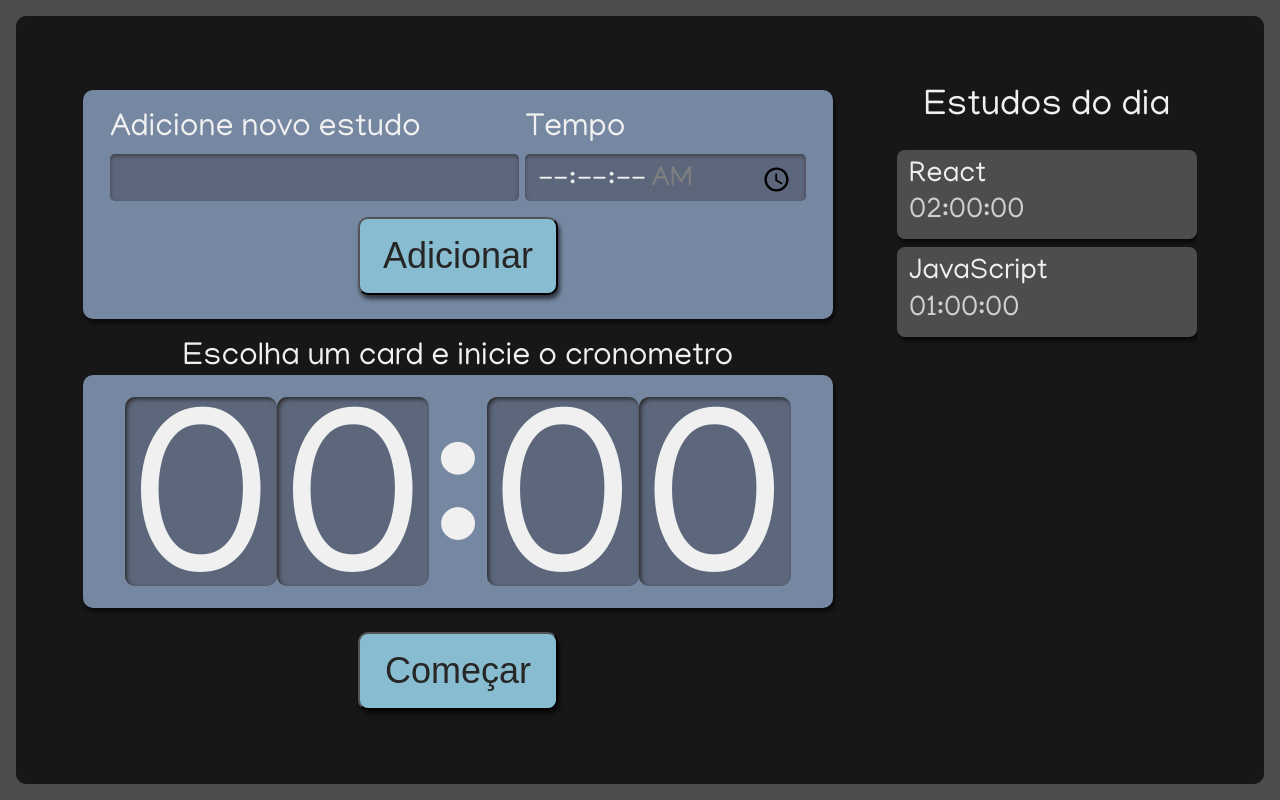
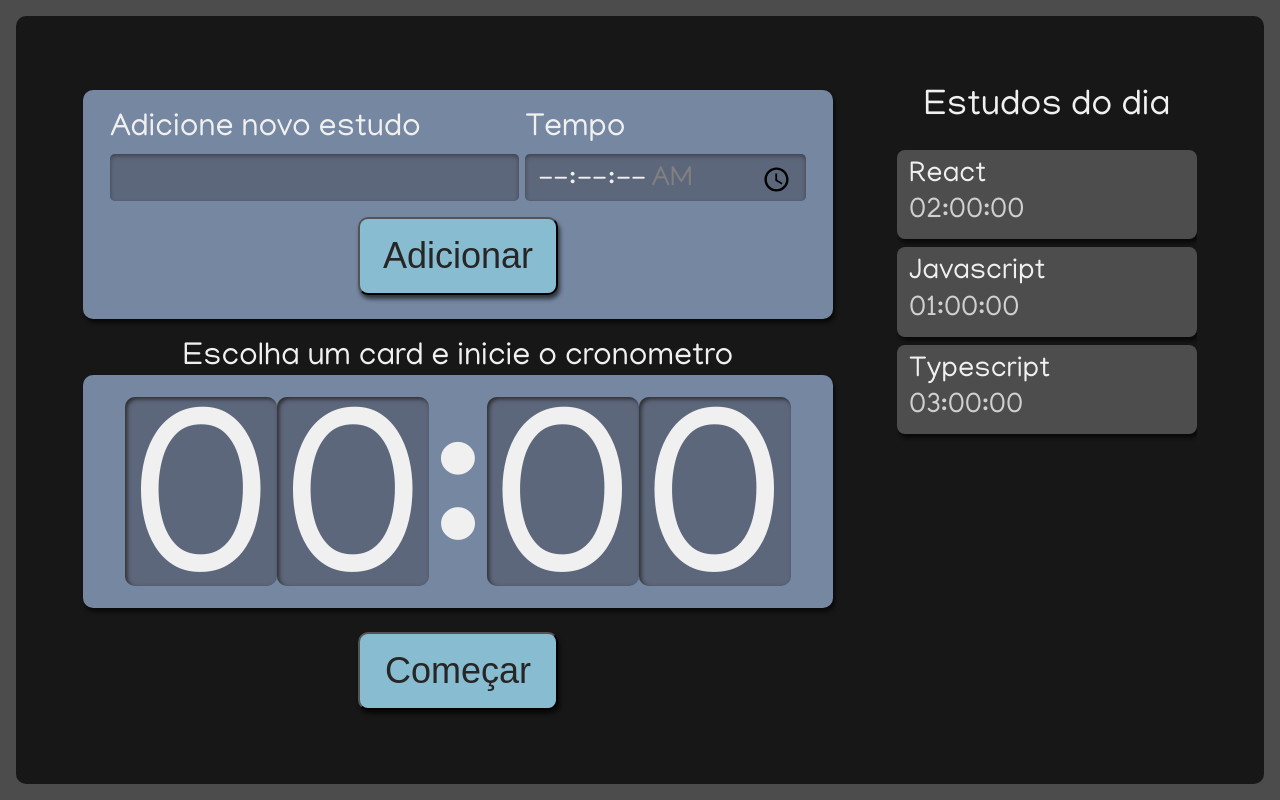
Before and after one commit to pablocabrall/alura-studies, a React (Create React App) app: page / in a window 1280 px wide. Built offline with nearby package versions, Linux system fonts and the light colour scheme.

Commit message:
Adicionando um estado na Lista

```diff
--- a/src/components/Lista/index.tsx
+++ b/src/components/Lista/index.tsx
@@ -1,19 +1,28 @@
-import React from "react";
+import React, {useState} from 'react';
 import Item from "./Item";
 import style from './Lista.module.scss';
 
 function Lista(){
-    const tarefas = [{
-        tarefa: 'React',
-        tempo: '02:00:00'
-    },
-    {
-        tarefa:'JavaScript',
-        tempo:'01:00:00'
-    }]
+   //  utilizamos o hook useState
+    const [tarefas, setTarefas] = useState(
+        [{
+            tarefa: 'React',
+            tempo: "02:00:00"
+          },
+          {
+            tarefa: 'Javascript',
+            tempo: "01:00:00"
+          },
+          {
+            tarefa: 'Typescript',
+            tempo: "03:00:00"
+          }]
+
+    );
+
     return(
         <aside className={style.listaTarefas}>
-        <h2>Estudos do dia</h2>
+        <h2 onClick ={()=> setTarefas([...tarefas, { tarefa: "Estudar estado", tempo: "05:00:00" }])}>Estudos do dia</h2>
            <ul>
                {tarefas.map((item, index) => (
                 <Item
```
